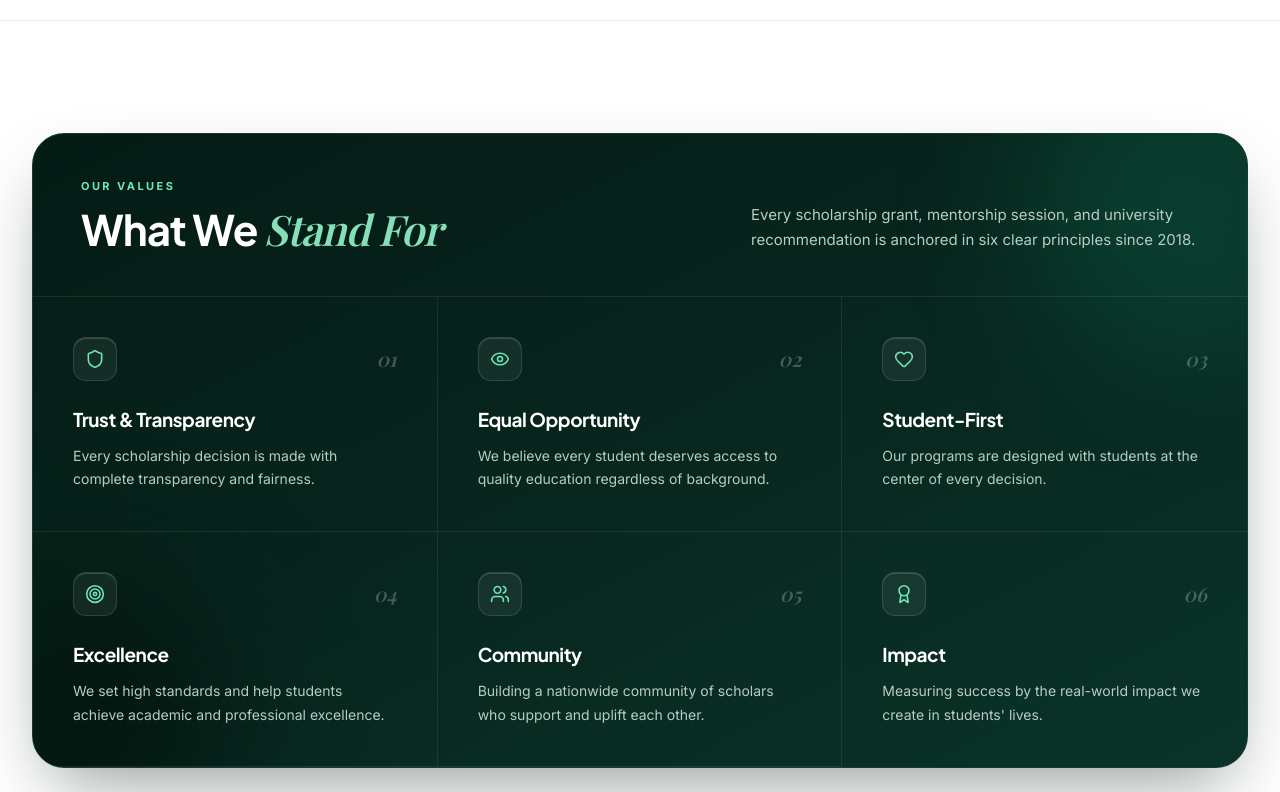
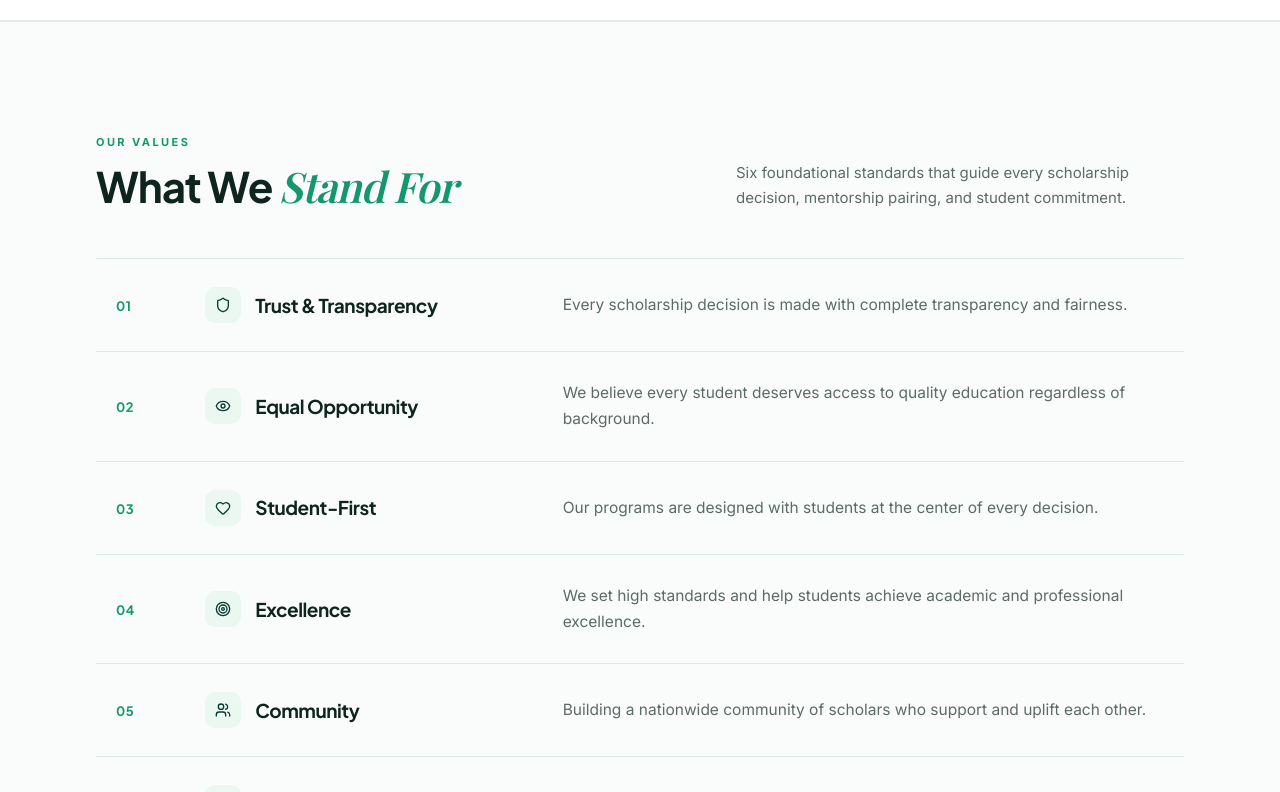
Before and after one commit to mannbond007/milestone, a Next.js app: page /about in a window 1280 px wide. Shown: the part 3280-4072 px from the top of the page. Built offline with nearby package versions, Linux system fonts and the light colour scheme; no server answers.

Commit message:
Redesign What We Stand For as a timeless horizontal ruled editorial index

```diff
--- a/src/app/about/page.tsx
+++ b/src/app/about/page.tsx
@@ -457,79 +457,64 @@ export default function AboutPage() {
         </div>
       </section>
 
-      {/* Values — Unified Obsidian-Forest Architectural Monolith */}
-      <section className="relative bg-white py-20 md:py-28 dark:bg-[#07120F]">
-        <div className="mx-auto max-w-7xl px-4 sm:px-6 lg:px-8">
-          <ScrollReveal>
-            <div className="relative overflow-hidden rounded-[32px] border border-[#143D32] bg-gradient-to-br from-[#051B15] via-[#07261E] to-[#0A3429] text-white shadow-[0_30px_70px_-20px_rgba(4,24,18,0.45)]">
-              {/* Subtle ambient top-right emerald light */}
-              <div
-                aria-hidden="true"
-                className="pointer-events-none absolute -right-24 -top-24 h-80 w-80 rounded-full bg-[#15966F]/20 blur-3xl"
-              />
-              <div
-                aria-hidden="true"
-                className="pointer-events-none absolute -bottom-24 -left-24 h-72 w-72 rounded-full bg-[#04140F]/80 blur-3xl"
-              />
-
-              {/* Top Editorial Header Strip inside Monolith */}
-              <div className="relative z-10 flex flex-col gap-5 border-b border-white/[0.08] px-7 py-9 sm:px-10 sm:py-11 lg:flex-row lg:items-end lg:justify-between lg:px-12">
+      {/* Values: Timeless Horizontal Editorial Ruled Index */}
+      <section className="relative border-t border-[#E3ECE8] bg-[#FAFCFB] py-20 md:py-28 dark:border-[#162E26] dark:bg-[#07120F]">
+        <div className="mx-auto max-w-6xl px-4 sm:px-6 lg:px-8">
+          {/* Quiet, Authoritative Header */}
+          <ScrollReveal className="mb-12 flex flex-col gap-4 md:flex-row md:items-end md:justify-between">
             <div>
-                  <p className="text-[11px] font-bold uppercase tracking-[0.22em] text-[#6EE7B7]">
+              <p className="text-[11px] font-bold uppercase tracking-[0.22em] text-[#15966F] dark:text-[#34D399]">
                 Our Values
               </p>
-                  <h2 className="mt-3 font-heading text-3xl font-bold leading-[1.1] tracking-[-0.025em] text-white sm:text-4xl lg:text-[42px]">
+              <h2 className="mt-3 font-heading text-3xl font-bold leading-[1.12] tracking-[-0.025em] text-[#0E241E] sm:text-4xl lg:text-[42px] dark:text-white">
                 What We{" "}
-                    <span className="font-editorial italic font-normal text-[#86DFB8]">
+                <span className="font-editorial italic font-normal text-[#15966F] dark:text-[#34D399]">
                   Stand For
                 </span>
               </h2>
             </div>
+            <p className="max-w-md text-[15px] leading-relaxed text-[#5C6B64] dark:text-[#A0B3AC]">
+              Six foundational standards that guide every scholarship decision, mentorship pairing, and student commitment.
+            </p>
+          </ScrollReveal>
 
-                <p className="max-w-md text-[14.5px] leading-relaxed text-[#B7CDC4] sm:text-[15px]">
-                  Every scholarship grant, mentorship session, and university recommendation is anchored in six clear principles since 2018.
-                </p>
-              </div>
-
-              {/* Seamless 3x2 Hairline-Divided Architectural Matrix */}
-              <div className="relative z-10 grid grid-cols-1 divide-y divide-white/[0.08] sm:grid-cols-2 lg:grid-cols-3">
+          {/* Clean Horizontal Ruled Rows */}
+          <ScrollReveal delay={0.08}>
+            <div className="divide-y divide-[#DCE8E3] border-y border-[#DCE8E3] dark:divide-[#18332B] dark:border-[#18332B]">
               {values.map((val, i) => {
                 const Icon = val.icon;
-                  const indexLabel = String(i + 1).padStart(2, "0");
+                const num = String(i + 1).padStart(2, "0");
                 return (
                   <div
                     key={val.title}
-                      className="group relative flex flex-col justify-between p-7 transition-colors duration-300 hover:bg-white/[0.04] sm:p-9 lg:p-10 sm:odd:border-r sm:odd:border-white/[0.08] lg:border-r lg:border-white/[0.08] lg:[&:nth-child(3n)]:border-r-0"
+                    className="group grid grid-cols-1 items-baseline gap-3 px-2 py-6 transition-colors duration-200 hover:bg-white sm:px-5 sm:py-7 md:grid-cols-12 md:items-center md:gap-6 dark:hover:bg-[#0D1E19]"
                   >
-                      {/* Subtle top emerald hover highlight line */}
-                      <span
-                        aria-hidden="true"
-                        className="pointer-events-none absolute inset-x-0 top-0 h-[2px] bg-gradient-to-r from-transparent via-[#34D399]/70 to-transparent opacity-0 transition-opacity duration-300 group-hover:opacity-100"
-                      />
-
-                      <div>
-                        <div className="flex items-center justify-between">
-                          <span className="inline-flex h-11 w-11 items-center justify-center rounded-xl border border-white/12 bg-white/[0.06] text-[#6EE7B7] shadow-[inset_0_1px_0_rgba(255,255,255,0.16)] transition-all duration-300 group-hover:border-[#34D399]/40 group-hover:bg-[#15966F]/25 group-hover:text-white">
-                            <Icon className="h-5 w-5" strokeWidth={1.9} />
-                          </span>
-
-                          <span className="font-editorial italic text-xl font-medium text-white/25 transition-colors duration-300 group-hover:text-[#6EE7B7]">
-                            {indexLabel}
+                    {/* Index */}
+                    <div className="md:col-span-1">
+                      <span className="font-heading text-[13px] font-bold tracking-wider text-[#15966F] dark:text-[#34D399]">
+                        {num}
                       </span>
                     </div>
 
-                        <h3 className="mt-6 font-heading text-[19px] font-bold tracking-tight text-white">
+                    {/* Icon + Value Title */}
+                    <div className="flex items-center gap-3.5 md:col-span-4">
+                      <span className="flex h-9 w-9 shrink-0 items-center justify-center rounded-lg bg-[#EBF7F1] text-[#073D32] transition-colors duration-200 group-hover:bg-[#073D32] group-hover:text-white dark:bg-[#132E26] dark:text-[#6EE7B7] dark:group-hover:bg-[#15966F] dark:group-hover:text-white">
+                        <Icon className="h-4 w-4" strokeWidth={2} />
+                      </span>
+                      <h3 className="font-heading text-[18px] font-bold tracking-tight text-[#0E241E] transition-colors duration-200 group-hover:text-[#15966F] sm:text-[19px] dark:text-white dark:group-hover:text-[#34D399]">
                         {val.title}
                       </h3>
+                    </div>
 
-                        <p className="mt-2.5 text-[14px] leading-[1.7] text-[#B7CDC4]">
+                    {/* Clean Description */}
+                    <div className="md:col-span-7">
+                      <p className="text-[14.5px] leading-[1.7] text-[#5C6B64] sm:text-[15.5px] dark:text-[#A0B3AC]">
                         {val.description}
                       </p>
                     </div>
                   </div>
                 );
               })}
-              </div>
             </div>
           </ScrollReveal>
         </div>
```
Lines whose indentation alone changed are shown as unchanged.
